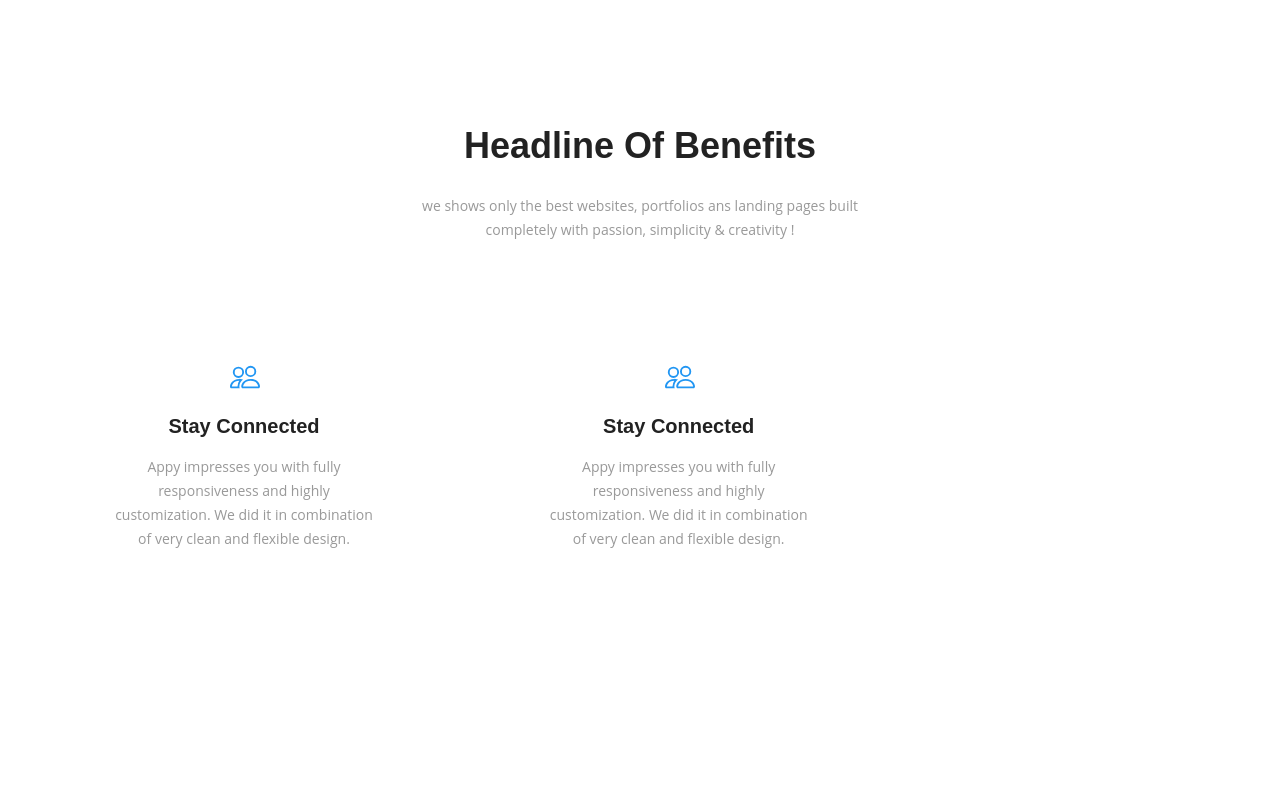
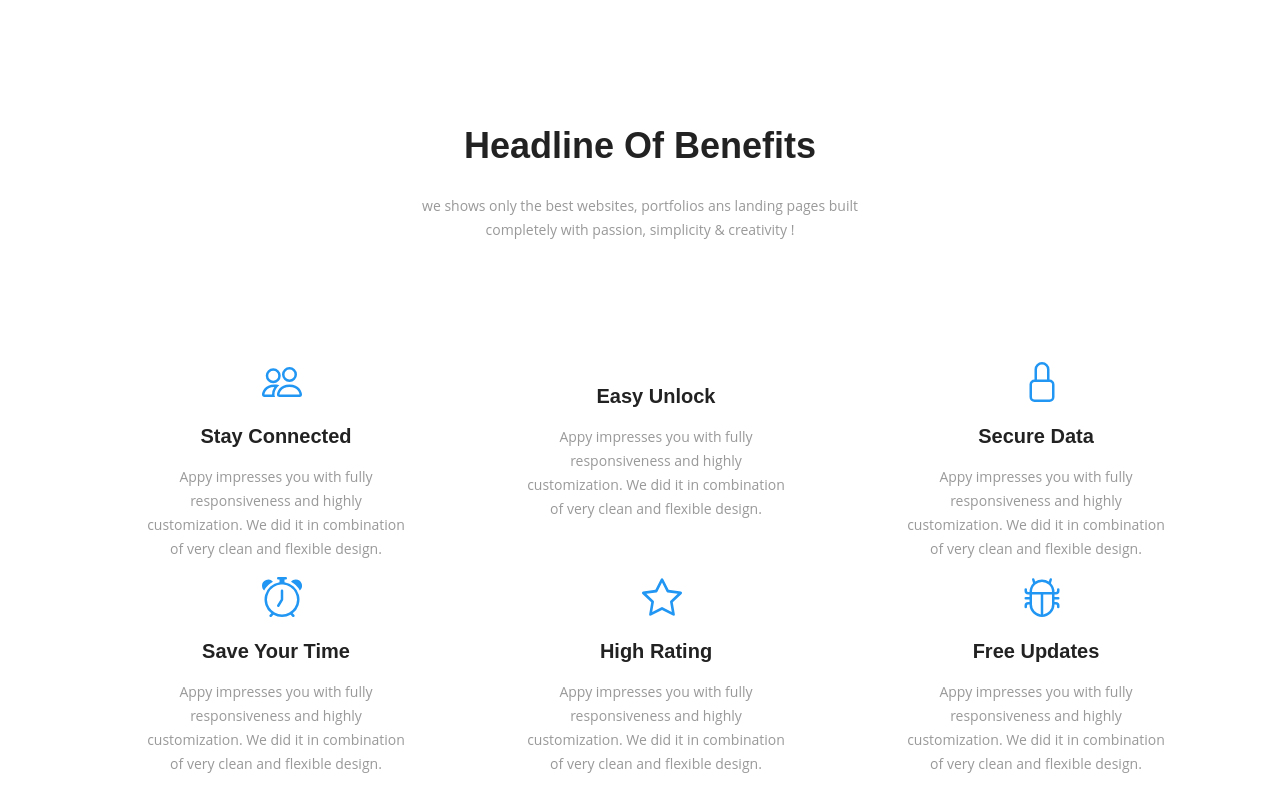
Before and after one commit to salarissa321/project-21, a plain HTML site: page index.html in a window 1280 px wide. Shown: the part 962-1762 px from the top of the page. Before the commit the page ends 1537 px from the top, so only its background shows below. Drawn offline with nearby package versions, Linux system fonts and the light colour scheme.

Commit message:
add 4 cards

```diff
--- a/css/style.css
+++ b/css/style.css
@@ -88,7 +88,7 @@ margin-bottom: 29px;
 }
 
 .mycard{
-margin-left: 100px;
+margin-left: 50px;
 }
 
 .myicon{
--- a/index.html
+++ b/index.html
@@ -75,10 +75,12 @@
         </div>
       </div>
     </div>
+   <div>
+    <div class="container">
       <div class="row py-4">
         <div class="col-lg-4">
           <div class="mycard" style="width: 18rem;">
-          <svg xmlns="http://www.w3.org/2000/svg" width="30" height="30" fill="currentColor" class="bi bi-people myicon" viewBox="0 0 16 16">
+            <svg xmlns="http://www.w3.org/2000/svg" width="40" height="40" fill="currentColor" class="bi bi-people myicon" viewBox="0 0 16 16">
               <path d="M15 14s1 0 1-1-1-4-5-4-5 3-5 4 1 1 1 1h8Zm-7.978-1A.261.261 0 0 1 7 12.996c.001-.264.167-1.03.76-1.72C8.312 10.629 9.282 10 11 10c1.717 0 2.687.63 3.24 1.276.593.69.758 1.457.76 1.72l-.008.002a.274.274 0 0 1-.014.002H7.022ZM11 7a2 2 0 1 0 0-4 2 2 0 0 0 0 4Zm3-2a3 3 0 1 1-6 0 3 3 0 0 1 6 0ZM6.936 9.28a5.88 5.88 0 0 0-1.23-.247A7.35 7.35 0 0 0 5 9c-4 0-5 3-5 4 0 .667.333 1 1 1h4.216A2.238 2.238 0 0 1 5 13c0-1.01.377-2.042 1.09-2.904.243-.294.526-.569.846-.816ZM4.92 10A5.493 5.493 0 0 0 4 13H1c0-.26.164-1.03.76-1.724.545-.636 1.492-1.256 3.16-1.275ZM1.5 5.5a3 3 0 1 1 6 0 3 3 0 0 1-6 0Zm3-2a2 2 0 1 0 0 4 2 2 0 0 0 0-4Z"/>
             </svg>
             <div class="card-body">
@@ -90,12 +92,76 @@
         </div>
         <div class="col-lg-4">
           <div class="mycard" style="width: 18rem;">
-          <svg xmlns="http://www.w3.org/2000/svg" width="30" height="30" fill="currentColor" class="bi bi-people myicon" viewBox="0 0 16 16">
-            <path d="M15 14s1 0 1-1-1-4-5-4-5 3-5 4 1 1 1 1h8Zm-7.978-1A.261.261 0 0 1 7 12.996c.001-.264.167-1.03.76-1.72C8.312 10.629 9.282 10 11 10c1.717 0 2.687.63 3.24 1.276.593.69.758 1.457.76 1.72l-.008.002a.274.274 0 0 1-.014.002H7.022ZM11 7a2 2 0 1 0 0-4 2 2 0 0 0 0 4Zm3-2a3 3 0 1 1-6 0 3 3 0 0 1 6 0ZM6.936 9.28a5.88 5.88 0 0 0-1.23-.247A7.35 7.35 0 0 0 5 9c-4 0-5 3-5 4 0 .667.333 1 1 1h4.216A2.238 2.238 0 0 1 5 13c0-1.01.377-2.042 1.09-2.904.243-.294.526-.569.846-.816ZM4.92 10A5.493 5.493 0 0 0 4 13H1c0-.26.164-1.03.76-1.724.545-.636 1.492-1.256 3.16-1.275ZM1.5 5.5a3 3 0 1 1 6 0 3 3 0 0 1-6 0Zm3-2a2 2 0 1 0 0 4 2 2 0 0 0 0-4Z"/>
+
+            <div class="card-body">
+              <h5 class="card-title text-center pt-4">Easy Unlock</h5>
+              <p class="card-text text-center">Appy impresses you with fully responsiveness and highly customization. We did it in combination of very clean and flexible design.</p>
+
+            </div>
+          </div>
+
+
+
+    </div>
+    <div class="col-lg-4">
+      <div class="mycard" style="width: 18rem;">
+        <svg xmlns="http://www.w3.org/2000/svg" width="40" height="40" fill="currentColor" class="bi bi-lock myicon" viewBox="0 0 16 16">
+          <path d="M8 1a2 2 0 0 1 2 2v4H6V3a2 2 0 0 1 2-2zm3 6V3a3 3 0 0 0-6 0v4a2 2 0 0 0-2 2v5a2 2 0 0 0 2 2h6a2 2 0 0 0 2-2V9a2 2 0 0 0-2-2zM5 8h6a1 1 0 0 1 1 1v5a1 1 0 0 1-1 1H5a1 1 0 0 1-1-1V9a1 1 0 0 1 1-1z"/>
         </svg>
         <div class="card-body">
-            <h5 class="card-title text-center pt-4">Stay Connected</h5>
+          <h5 class="card-title text-center pt-4">Secure Data</h5>
           <p class="card-text text-center">Appy impresses you with fully responsiveness and highly customization. We did it in combination of very clean and flexible design.</p>
+
+        </div>
+      </div>
+
+
+
+</div>
+<div class="col-lg-4 pt-3">
+  <div class="mycard" style="width: 18rem;">
+    <svg xmlns="http://www.w3.org/2000/svg" width="40" height="40" fill="currentColor" class="bi bi-alarm myicon" viewBox="0 0 16 16">
+      <path d="M8.5 5.5a.5.5 0 0 0-1 0v3.362l-1.429 2.38a.5.5 0 1 0 .858.515l1.5-2.5A.5.5 0 0 0 8.5 9V5.5z"/>
+      <path d="M6.5 0a.5.5 0 0 0 0 1H7v1.07a7.001 7.001 0 0 0-3.273 12.474l-.602.602a.5.5 0 0 0 .707.708l.746-.746A6.97 6.97 0 0 0 8 16a6.97 6.97 0 0 0 3.422-.892l.746.746a.5.5 0 0 0 .707-.708l-.601-.602A7.001 7.001 0 0 0 9 2.07V1h.5a.5.5 0 0 0 0-1h-3zm1.038 3.018a6.093 6.093 0 0 1 .924 0 6 6 0 1 1-.924 0zM0 3.5c0 .753.333 1.429.86 1.887A8.035 8.035 0 0 1 4.387 1.86 2.5 2.5 0 0 0 0 3.5zM13.5 1c-.753 0-1.429.333-1.887.86a8.035 8.035 0 0 1 3.527 3.527A2.5 2.5 0 0 0 13.5 1z"/>
+    </svg>
+    <div class="card-body">
+      <h5 class="card-title text-center pt-4">Save Your Time</h5>
+      <p class="card-text text-center">Appy impresses you with fully responsiveness and highly customization. We did it in combination of very clean and flexible design.</p>
+
+    </div>
+  </div>
+
+
+
+</div>
+<div class="col-lg-4 pt-3">
+  <div class="mycard" style="width: 18rem;">
+    <svg xmlns="http://www.w3.org/2000/svg" width="40" height="40" fill="currentColor" class="bi bi-star myicon" viewBox="0 0 16 16">
+      <path d="M2.866 14.85c-.078.444.36.791.746.593l4.39-2.256 4.389 2.256c.386.198.824-.149.746-.592l-.83-4.73 3.522-3.356c.33-.314.16-.888-.282-.95l-4.898-.696L8.465.792a.513.513 0 0 0-.927 0L5.354 5.12l-4.898.696c-.441.062-.612.636-.283.95l3.523 3.356-.83 4.73zm4.905-2.767-3.686 1.894.694-3.957a.565.565 0 0 0-.163-.505L1.71 6.745l4.052-.576a.525.525 0 0 0 .393-.288L8 2.223l1.847 3.658a.525.525 0 0 0 .393.288l4.052.575-2.906 2.77a.565.565 0 0 0-.163.506l.694 3.957-3.686-1.894a.503.503 0 0 0-.461 0z"/>
+    </svg>
+    <div class="card-body">
+      <h5 class="card-title text-center pt-4">High Rating</h5>
+      <p class="card-text text-center">Appy impresses you with fully responsiveness and highly customization. We did it in combination of very clean and flexible design.</p>
+
+    </div>
+  </div>
+
+
+
+</div>
+<div class="col-lg-4 pt-3">
+  <div class="mycard" style="width: 18rem;">
+    <svg xmlns="http://www.w3.org/2000/svg" width="40" height="40" fill="currentColor" class="bi bi-bug myicon" viewBox="0 0 16 16">
+      <path d="M4.355.522a.5.5 0 0 1 .623.333l.291.956A4.979 4.979 0 0 1 8 1c1.007 0 1.946.298 2.731.811l.29-.956a.5.5 0 1 1 .957.29l-.41 1.352A4.985 4.985 0 0 1 13 6h.5a.5.5 0 0 0 .5-.5V5a.5.5 0 0 1 1 0v.5A1.5 1.5 0 0 1 13.5 7H13v1h1.5a.5.5 0 0 1 0 1H13v1h.5a1.5 1.5 0 0 1 1.5 1.5v.5a.5.5 0 1 1-1 0v-.5a.5.5 0 0 0-.5-.5H13a5 5 0 0 1-10 0h-.5a.5.5 0 0 0-.5.5v.5a.5.5 0 1 1-1 0v-.5A1.5 1.5 0 0 1 2.5 10H3V9H1.5a.5.5 0 0 1 0-1H3V7h-.5A1.5 1.5 0 0 1 1 5.5V5a.5.5 0 0 1 1 0v.5a.5.5 0 0 0 .5.5H3c0-1.364.547-2.601 1.432-3.503l-.41-1.352a.5.5 0 0 1 .333-.623zM4 7v4a4 4 0 0 0 3.5 3.97V7H4zm4.5 0v7.97A4 4 0 0 0 12 11V7H8.5zM12 6a3.989 3.989 0 0 0-1.334-2.982A3.983 3.983 0 0 0 8 2a3.983 3.983 0 0 0-2.667 1.018A3.989 3.989 0 0 0 4 6h8z"/>
+    </svg>
+    <div class="card-body">
+      <h5 class="card-title text-center pt-4">Free Updates</h5>
+      <p class="card-text text-center">Appy impresses you with fully responsiveness and highly customization. We did it in combination of very clean and flexible design.</p>
+
+    </div>
+  </div>
+
+
 
 </div>
    </div>
```
Lines whose indentation alone changed are shown as unchanged.
